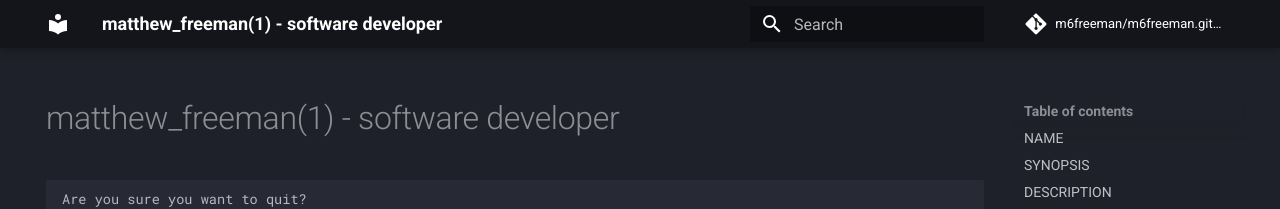
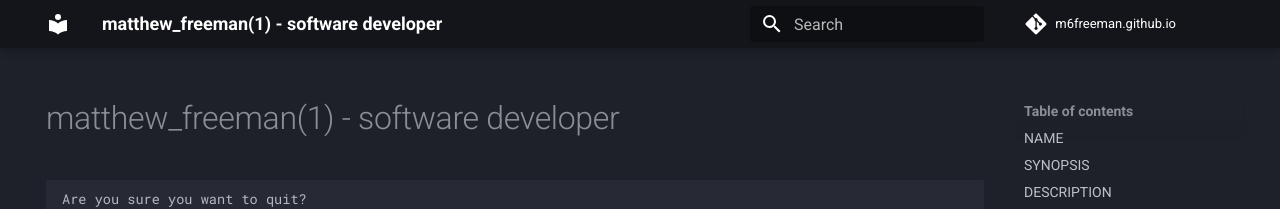
Before and after one commit to m6freeman/m6freeman.github.io, an MkDocs documentation site: the page built from docs/index.md, in a window 1280 px wide. Shown: the top 209 px of the page. Built offline with MkDocs 1.6.1 and Material for MkDocs 9.7.7, drawn with Linux system fonts in a browser that asks for light colours; comment, search, counter and statistics services are not loaded.

Commit message:
fix: corrected repo name

```diff
--- a/mkdocs.yml
+++ b/mkdocs.yml
@@ -3,7 +3,7 @@ site_name: matthew_freeman(1) - software developer
 site_url:
 
 repo_url: https://github.com/m6freeman/m6freeman.github.io
-repo_name: m6freeman/m6freeman.github.io
+repo_name: m6freeman.github.io
 
 theme:
   name: material
```
